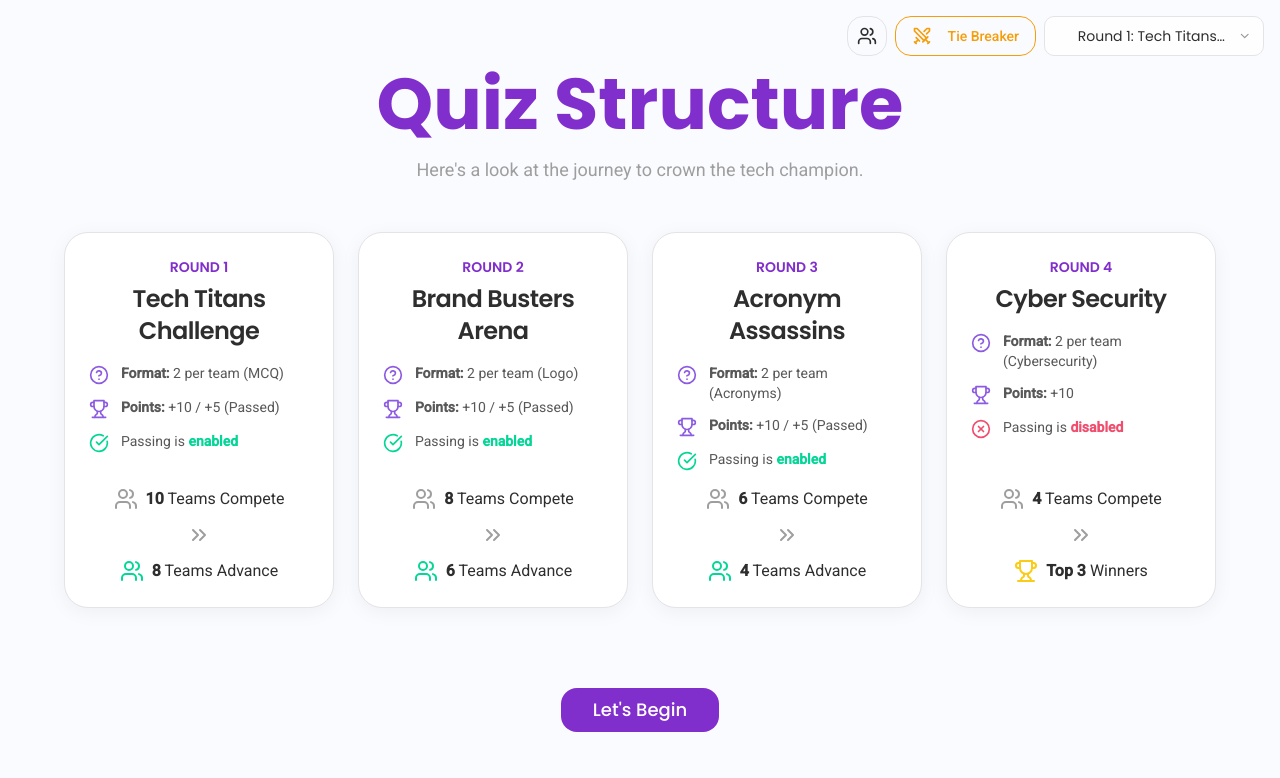
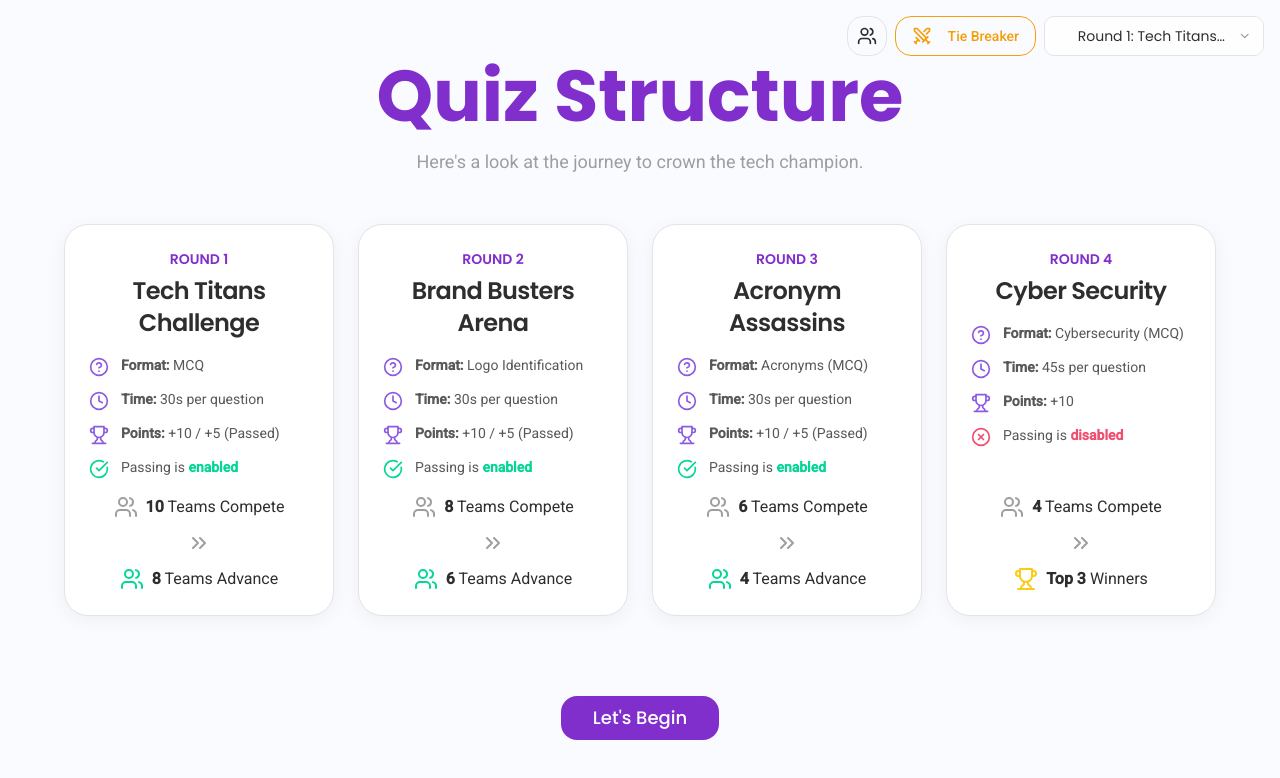
Before and after one commit to Faiz-7716/Neuronex25-Quiz-Platform---Website, a Next.js app: page / in a window 1280 px wide. Both pictures are taken after a click on the button "Start Quiz". Shown: the top 778 px of the page. Built offline with nearby package versions, Linux system fonts and the light colour scheme.

Commit message:
time, mcqs or direct answer also

```diff
--- a/src/components/quiz/quiz-overview.tsx
+++ b/src/components/quiz/quiz-overview.tsx
@@ -2,7 +2,7 @@ import { motion } from 'framer-motion';
 import { Button } from '@/components/ui/button';
 import { Card, CardContent, CardHeader, CardTitle, CardDescription } from '@/components/ui/card';
 import { roundDetails } from '@/lib/data';
-import { ChevronsRight, Users, Trophy, HelpCircle, CheckCircle, XCircle } from 'lucide-react';
+import { ChevronsRight, Users, Trophy, HelpCircle, CheckCircle, XCircle, Clock } from 'lucide-react';
 
 type QuizOverviewProps = {
   onContinue: () => void;
@@ -11,25 +11,29 @@ type QuizOverviewProps = {
 const roundInfo = [
     {
         round: 1,
-        questions: '2 per team (MCQ)',
+        format: 'MCQ',
+        time: '30s',
         points: '+10 / +5 (Passed)',
         pass: true,
     },
     {
         round: 2,
-        questions: '2 per team (Logo)',
+        format: 'Logo Identification',
+        time: '30s',
         points: '+10 / +5 (Passed)',
         pass: true,
     },
     {
         round: 3,
-        questions: '2 per team (Acronyms)',
+        format: 'Acronyms (MCQ)',
+        time: '30s',
         points: '+10 / +5 (Passed)',
         pass: true,
     },
     {
         round: 4,
-        questions: '2 per team (Cybersecurity)',
+        format: 'Cybersecurity (MCQ)',
+        time: '45s',
         points: '+10',
         pass: false,
     }
@@ -85,7 +89,11 @@ const QuizOverview = ({ onContinue }: QuizOverviewProps) => {
                     <div className="text-left text-sm space-y-3 text-foreground/80">
                         <div className="flex items-start gap-3">
                             <HelpCircle className="w-5 h-5 mt-0.5 text-accent flex-shrink-0" />
-                            <span><span className="font-semibold">Format:</span> {extraInfo?.questions}</span>
+                            <span><span className="font-semibold">Format:</span> {extraInfo?.format}</span>
+                        </div>
+                        <div className="flex items-start gap-3">
+                            <Clock className="w-5 h-5 mt-0.5 text-accent flex-shrink-0" />
+                            <span><span className="font-semibold">Time:</span> {extraInfo?.time} per question</span>
                         </div>
                         <div className="flex items-start gap-3">
                             <Trophy className="w-5 h-5 mt-0.5 text-accent flex-shrink-0" />
```
